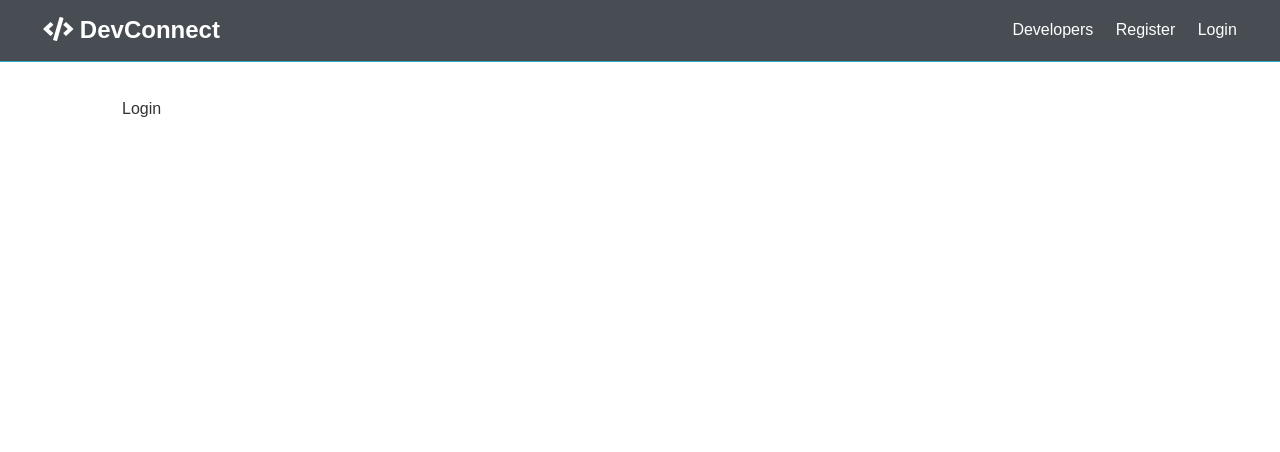
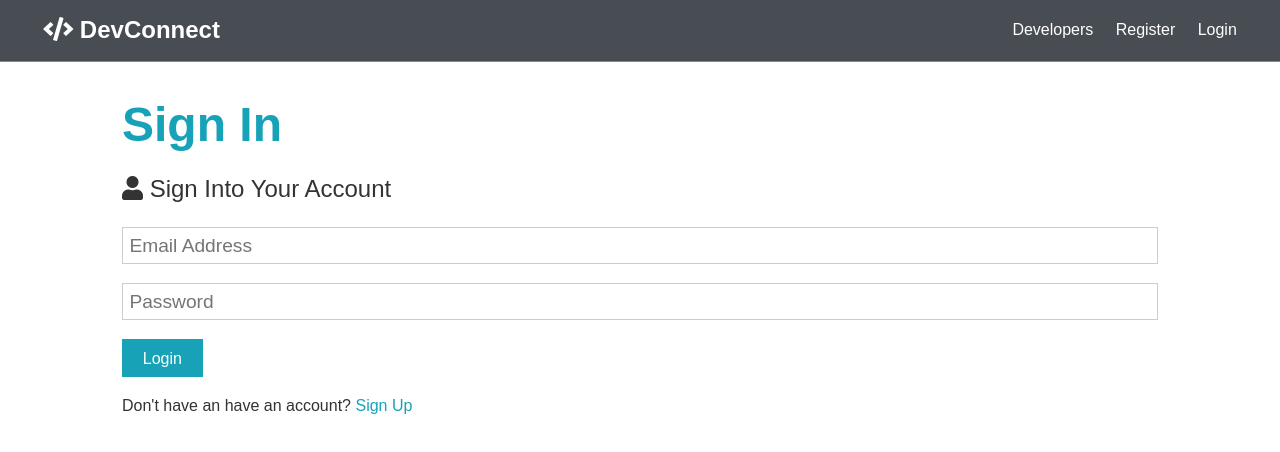
Before and after one commit to seabassgonzalez/devnet, a React (Create React App) app in the folder client/: page /login in a window 1280 px wide. Shown: the top 452 px of the page. Built offline with nearby package versions, Linux system fonts and the light colour scheme.

Commit message:
Login component

```diff
--- a/client/src/components/auth/Login.js
+++ b/client/src/components/auth/Login.js
@@ -1,7 +1,56 @@
-import React from 'react';
+import React, { Fragment, useState } from 'react';
+import { Link } from 'react-router-dom';
 
 const Login = () => {
-	return <div>Login</div>
-};
+	const [formData, setFormData] = useState({
+		email: '',
+		password: ''
+	});
+
+	const { email, password } = formData;
+
+	const onChange = e => setFormData({ ...formData, [e.target.name]: e.target.value });
+
+	const onSubmit = async e => {
+		e.preventDefault();
+		console.log('success');
+	};
+
+	return (
+		<Fragment>
+			<h1 className='large text-primary'>
+				Sign In
+			</h1>
+	  		<p className='lead'>
+	  			<i className='fas fa-user'></i> Sign Into Your Account
+	  		</p>
+	      	<form className='form' onSubmit={e => onSubmit(e)}>
+		        <div className='form-group'>
+		          	<input
+		          		type='email'
+		          		placeholder='Email Address'
+		          		name='email'
+		          		value={email}
+		          		onChange={e => onChange(e)}
+		          		required
+		          	/>
+		        </div>
+		        <div className='form-group'>
+		          	<input
+			            type='password'
+			            placeholder='Password'
+			            name='password'
+			            value={password}
+			            onChange={e => onChange(e)}
+			            minLength='6'
+		          	/>
+		        </div>
+	        	<input type='submit' className='btn btn-primary' value='Login' />
+	      	</form>
+	      	<p className='my-1'>
+	        	Don't have an have an account? <Link to='/register'>Sign Up</Link>
+	      	</p>
+		</Fragment>
+)};
 
 export default Login;
```
